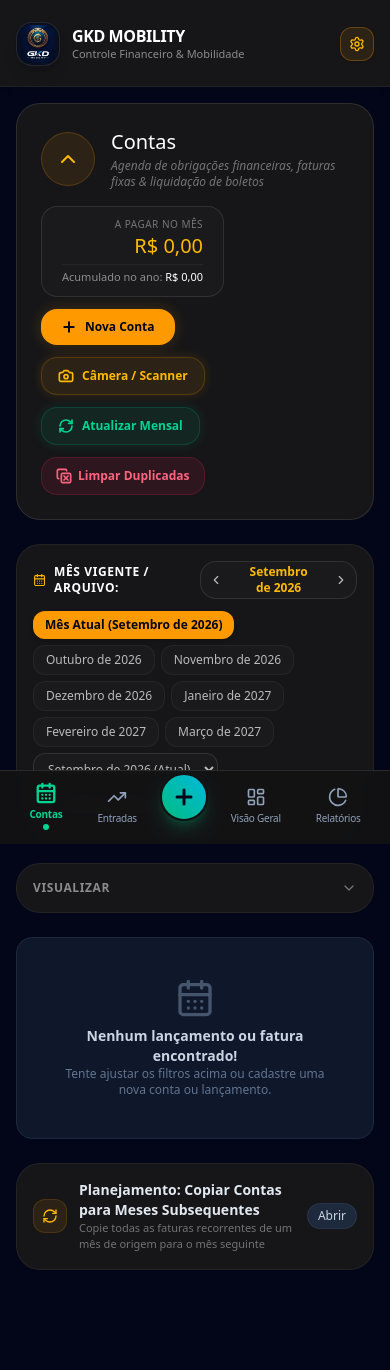
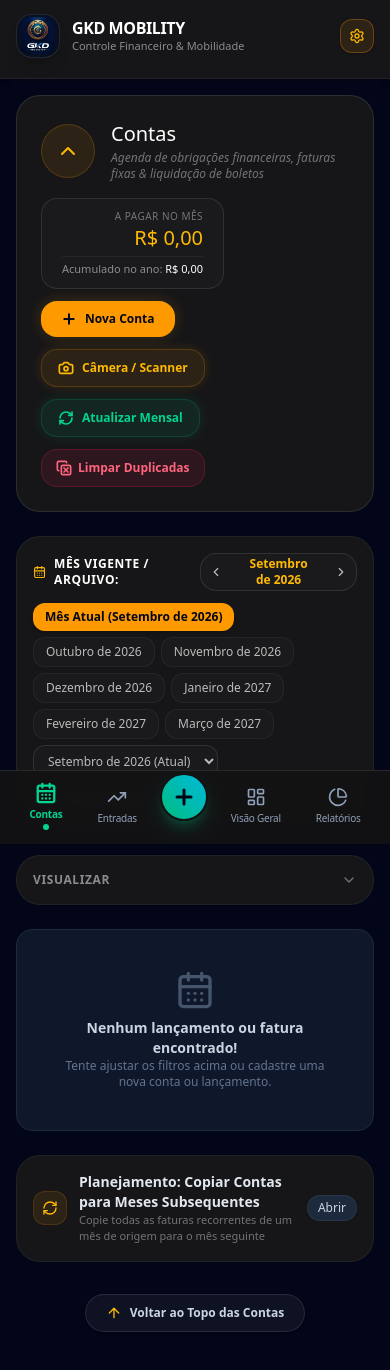
Before and after one commit to clodas12345-hash/Controle-Financeiro-, a React (Vite) app: page / in a window 390 px wide. Shown: the top 1370 px of the page. Built offline with nearby package versions, Linux system fonts and the light colour scheme.

Commit message:
refactor: improve mobile navigation and UX
- Add "Back to Top" button to BillsModule
- Remove restrictive touch/scroll event listeners
- Update global CSS for better touch handling
- Adjust metadata for improved PWA appearance
- Bump service worker version for cache refresh

```diff
--- a/index.html
+++ b/index.html
@@ -2,15 +2,17 @@
 <html lang="pt-BR">
   <head>
     <meta charset="UTF-8" />
-    <meta name="viewport" content="width=device-width, initial-scale=1.0, maximum-scale=1.0, user-scalable=no, viewport-fit=cover" />
+    <meta name="viewport" content="width=device-width, initial-scale=1.0, maximum-scale=1.0, user-scalable=no" />
     <title>Controle Financeiro</title>
     <link rel="manifest" href="/manifest.json" />
     <link rel="icon" type="image/png" href="/logo.png" />
     <link rel="apple-touch-icon" href="/logo.png" />
     <meta name="theme-color" content="#161618" />
+    <meta name="theme-color" media="(prefers-color-scheme: dark)" content="#161618" />
+    <meta name="theme-color" media="(prefers-color-scheme: light)" content="#161618" />
     <meta name="mobile-web-app-capable" content="yes" />
     <meta name="apple-mobile-web-app-capable" content="yes" />
-    <meta name="apple-mobile-web-app-status-bar-style" content="black-translucent" />
+    <meta name="apple-mobile-web-app-status-bar-style" content="default" />
     <meta name="apple-mobile-web-app-title" content="Controle Financeiro" />
     <meta name="format-detection" content="telephone=no" />
   </head>
--- a/public/sw.js
+++ b/public/sw.js
@@ -1,4 +1,4 @@
-const CACHE_NAME = 'gkd-mobility-v3';
+const CACHE_NAME = 'gkd-mobility-v4';
 const STATIC_ASSETS = [
   '/',
   '/index.html',
--- a/src/components/BillsModule.tsx
+++ b/src/components/BillsModule.tsx
@@ -22,7 +22,8 @@ import {
   Calculator,
   Camera,
   CalendarClock,
-  CopyX
+  CopyX,
+  ArrowUp
 } from 'lucide-react';
 import { Bill, CategoryScope, Transaction, TransactionCategory, PaymentMethod, isVariableBill } from '../types';
 import { formatBRL, formatDateBR, getDueDateBusinessInfo, getEffectiveDueDate } from '../lib/storage';
@@ -1632,6 +1633,18 @@ export const BillsModule: React.FC<BillsModuleProps> = memo(({
           </div>
         )}
       </div>
+
+      {/* Botão de Atalho para Voltar ao Topo */}
+      <div className="pt-2 pb-6 flex justify-center">
+        <button
+          type="button"
+          onClick={() => window.scrollTo({ top: 0, behavior: 'smooth' })}
+          className="px-5 py-2.5 bg-white/5 hover:bg-white/10 active:scale-95 text-slate-300 hover:text-white text-xs font-semibold rounded-full border border-white/10 flex items-center gap-2 transition cursor-pointer shadow-sm"
+        >
+          <ArrowUp className="w-4 h-4 text-amber-400" />
+          <span>Voltar ao Topo das Contas</span>
+        </button>
+      </div>
       </div>
       )}
     </div>
--- a/src/components/Header.tsx
+++ b/src/components/Header.tsx
@@ -195,7 +195,7 @@ export const Header: React.FC<HeaderProps> = ({
 
   return (
     <header className="bg-[#161618] text-white border-b border-white/5 z-30 shadow-md safe-top">
-      <div className="max-w-3xl mx-auto px-4 sm:px-6 lg:px-8 py-2.5 space-y-2.5">
+      <div className="max-w-3xl mx-auto px-4 sm:px-6 lg:px-8 pt-3.5 pb-2.5 space-y-2.5">
         {/* Top Header Bar: Logo, Title & Utility Gear */}
         <div className="flex items-center justify-between gap-3 sm:gap-4">
           {/* Logo & Branding */}
--- a/src/index.css
+++ b/src/index.css
@@ -7,53 +7,67 @@
   --sar: env(safe-area-inset-right, 0px);
 }
 
-html, body {
-  touch-action: manipulation;
+html {
+  width: 100%;
+  min-height: 100%;
+}
+
+body {
+  width: 100%;
+  min-height: 100%;
+  margin: 0;
+  padding: 0;
+  background-color: #0b0f19;
+  color: #f8fafc;
   -webkit-tap-highlight-color: transparent;
-  -webkit-touch-callout: none;
   -webkit-font-smoothing: antialiased;
   -moz-osx-font-smoothing: grayscale;
-  background-color: #0b0f19;
-  color: #f8fafc;
-  user-select: none;
-  min-height: 100%;
-  width: 100%;
-  overflow-x: hidden;
+  touch-action: pan-y pinch-zoom;
+  -webkit-overflow-scrolling: touch;
+  overflow-x: clip;
 }
 
 #root {
   width: 100%;
   min-height: 100%;
-  overflow-x: hidden;
+  overflow-x: clip;
 }
 
 /* Allow text selection only inside form inputs, textareas, and content boxes */
+button, nav, [role="button"] {
+  user-select: none;
+}
+
 input, textarea, [contenteditable="true"], .selectable-text {
   user-select: text;
 }
 
-@layer utilities {
 .safe-top {
-    padding-top: max(env(safe-area-inset-top), 12px);
+  padding-top: env(safe-area-inset-top, 0px);
 }
+
 .safe-bottom {
-    padding-bottom: max(env(safe-area-inset-bottom), 16px);
+  padding-bottom: max(env(safe-area-inset-bottom, 0px), 16px);
 }
+
 .safe-bottom-nav {
   padding-bottom: calc(env(safe-area-inset-bottom, 0px) + 70px);
 }
+
 .custom-scrollbar::-webkit-scrollbar {
   width: 5px;
   height: 5px;
 }
+
 .custom-scrollbar::-webkit-scrollbar-track {
   background: transparent;
 }
+
 .custom-scrollbar::-webkit-scrollbar-thumb {
   background: rgba(255, 255, 255, 0.12);
   border-radius: 10px;
 }
+
 .custom-scrollbar::-webkit-scrollbar-thumb:hover {
   background: rgba(255, 255, 255, 0.25);
 }
-}
--- a/src/main.tsx
+++ b/src/main.tsx
@@ -2,45 +2,6 @@ import {StrictMode} from 'react';
 import {createRoot} from 'react-dom/client';
 import App from './App';
 import './index.css';
-
-// Previne o comportamento padrão de "pull-to-refresh" em dispositivos móveis
-let touchStartY = 0;
-document.addEventListener('touchstart', (e) => {
-  touchStartY = e.touches[0].clientY;
-}, { passive: true });
-
-document.addEventListener('touchmove', (e) => {
-  const touchY = e.touches[0].clientY;
-  const touchDiff = touchY - touchStartY;
-
-  // Apenas nos preocupamos com o movimento de puxar para baixo (pull down)
-  if (touchDiff > 0) {
-    let target = e.target as HTMLElement | null;
-    let isScrollable = false;
-    let isAtTop = true;
-
-    // Busca o contêiner rolável mais próximo do elemento tocado pela verificação de scrollHeight
-    while (target && target !== document.body && target !== document.documentElement) {
-      const isContentScrollable = target.scrollHeight > target.clientHeight;
-      const isOverflowHidden = target.style.overflow === 'hidden' || target.style.overflowY === 'hidden';
-
-      // Se possui conteúdo rolável e não está explicitamente oculto
-      if (isContentScrollable && !isOverflowHidden) {
-        isScrollable = true;
-        isAtTop = target.scrollTop <= 0;
-        break;
-      }
-      target = target.parentElement;
-    }
-
-    // Se não há contêiner rolável, ou se há e ele está no topo, bloqueamos o evento
-    if (!isScrollable || isAtTop) {
-      if (e.cancelable) {
-        e.preventDefault();
-      }
-    }
-  }
-}, { passive: false });
 
 createRoot(document.getElementById('root')!).render(
   <StrictMode>
```
Also changed, not shown: public/manifest.json. Lines whose indentation alone changed are shown as unchanged.
